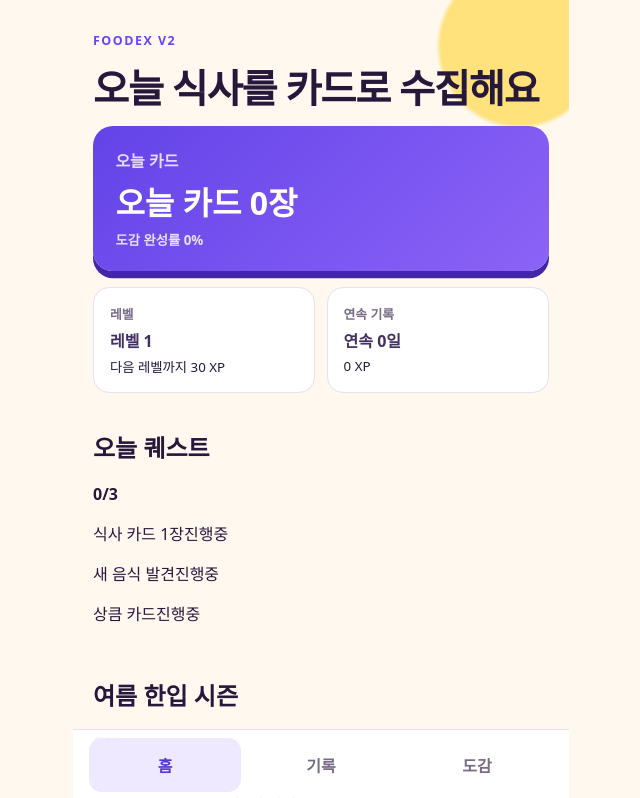
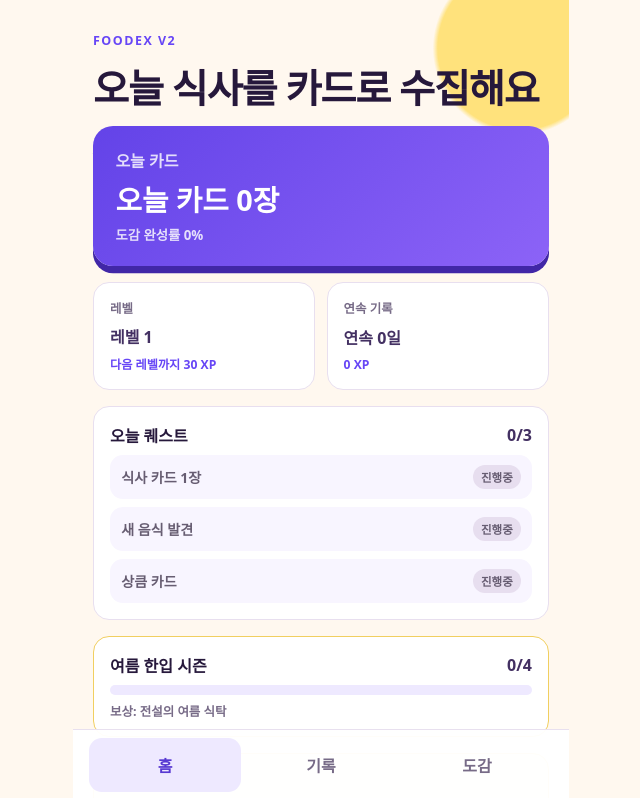
Before and after one commit to asitiso/foodex, a React (Vite) app: page / in a window 1280 px wide. Shown: the top 798 px of the page, without its empty margins (319-959 px from the left). Built offline with nearby package versions, Linux system fonts and the light colour scheme.

Commit message:
style: publish Foodex V2 interface

```diff
--- a/src/styles.css
+++ b/src/styles.css
@@ -27,9 +27,8 @@ button { cursor: pointer; }
 
 .home { background: radial-gradient(circle at 90% 5%, #ffe27c 0 8%, transparent 8.5%), #fff8ef; }
 .collection { background: radial-gradient(circle at 8% 8%, #d9f2e9 0 8%, transparent 8.5%), #fff8ef; }
-
-a { color: inherit; }
 h1 { margin: 0; font-size: clamp(1.75rem, 8vw, 2.45rem); line-height: 1.15; letter-spacing: -0.03em; }
+h2 { margin: 0; font-size: 1rem; }
 .eyebrow { margin: 0; color: #6746f6; font-size: .78rem; font-weight: 900; letter-spacing: .12em; text-transform: uppercase; }
 
 .hero-card {
@@ -42,12 +41,44 @@ h1 { margin: 0; font-size: clamp(1.75rem, 8vw, 2.45rem); line-height: 1.15; lett
   box-shadow: 0 .45rem 0 #4127a7;
 }
 .hero-card span, .hero-card small { opacity: .82; font-weight: 800; }
-.hero-card strong { font-size: 2rem; }
+.hero-card strong { font-size: 1.8rem; }
 
 .stats { display: grid; grid-template-columns: repeat(2, 1fr); gap: .7rem; }
-.stats div { display: grid; gap: .3rem; padding: 1rem; border: 1px solid #e8dfef; border-radius: 1rem; background: #fff; }
-.stats span { color: #776b87; font-size: .8rem; font-weight: 800; }
-.stats strong { color: #433062; }
+.stats div, .panel, .box {
+  display: grid;
+  gap: .45rem;
+  padding: 1rem;
+  border: 1px solid #e8dfef;
+  border-radius: 1rem;
+  background: #fff;
+}
+.stats span, .panel small, .box span, .box small { color: #776b87; font-size: .78rem; font-weight: 800; }
+.stats strong, .panel strong, .box strong { color: #433062; }
+.stats small { color: #6746f6; font-size: .76rem; font-weight: 900; }
+
+.row { display: flex; align-items: center; justify-content: space-between; gap: .75rem; }
+.panel p {
+  display: flex;
+  align-items: center;
+  justify-content: space-between;
+  gap: .75rem;
+  margin: 0;
+  padding: .65rem .7rem;
+  border-radius: .8rem;
+  background: #f8f5ff;
+  color: #675d72;
+  font-size: .88rem;
+  font-weight: 850;
+}
+.panel p.done { background: #fff7dc; color: #493568; }
+.panel p span { flex: 0 0 auto; padding: .25rem .5rem; border-radius: 999px; background: #e7deef; font-size: .72rem; font-weight: 900; }
+.panel p.done span { background: #6543eb; color: #fff; }
+
+.bar { height: .65rem; overflow: hidden; border-radius: 999px; background: #eee9ff; }
+.bar span { display: block; height: 100%; border-radius: inherit; background: linear-gradient(90deg, #6543eb, #ffe278); }
+.season { border-color: #f1cf60; }
+.box { border-color: #f1cf60; background: #fff7dc; }
+.box.available { background: linear-gradient(135deg, #fff7dc, #eee9ff); }
 
 .primary {
   min-height: 3.5rem;
@@ -89,7 +120,7 @@ h1 { margin: 0; font-size: clamp(1.75rem, 8vw, 2.45rem); line-height: 1.15; lett
 
 .empty {
   display: grid;
-  min-height: 16rem;
+  min-height: 14rem;
   place-items: center;
   margin: 0;
   border: 2px dashed #d7cbea;
@@ -110,8 +141,11 @@ h1 { margin: 0; font-size: clamp(1.75rem, 8vw, 2.45rem); line-height: 1.15; lett
   color: #fff;
   box-shadow: 0 .3rem 0 rgba(58,31,138,.28);
 }
+.card.rare { background: linear-gradient(150deg, #167db7, #11407a); }
+.card.epic { background: linear-gradient(150deg, #a942a7, #47238f); }
+.card.legendary { background: linear-gradient(150deg, #d99116, #6c2b8f); }
 .card span { font-size: 3rem; }
-.card small { font-weight: 900; opacity: .78; }
+.card small { font-weight: 900; opacity: .82; }
 .card strong { font-size: 1.05rem; }
 .card em { color: #ffe278; font-style: normal; font-weight: 900; }
 
```
